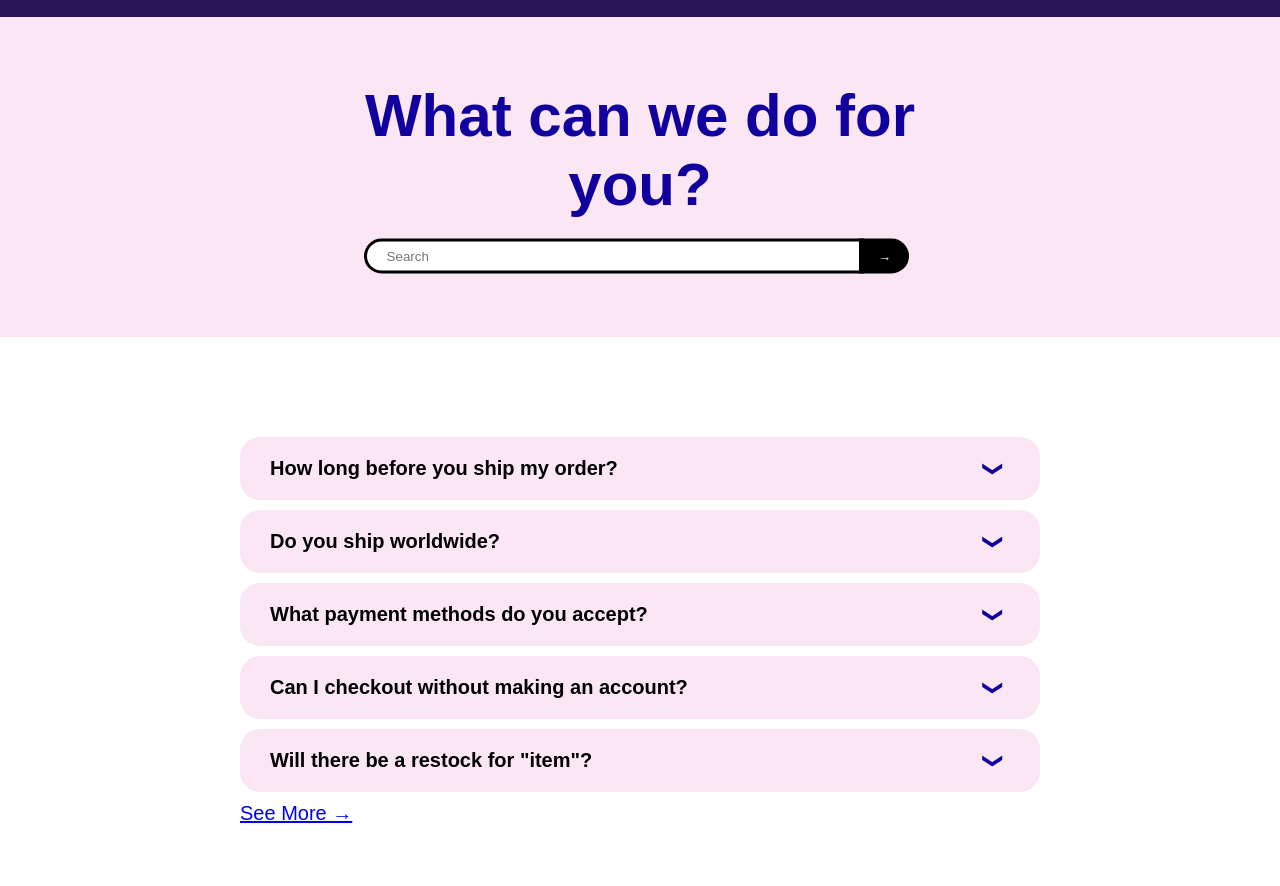
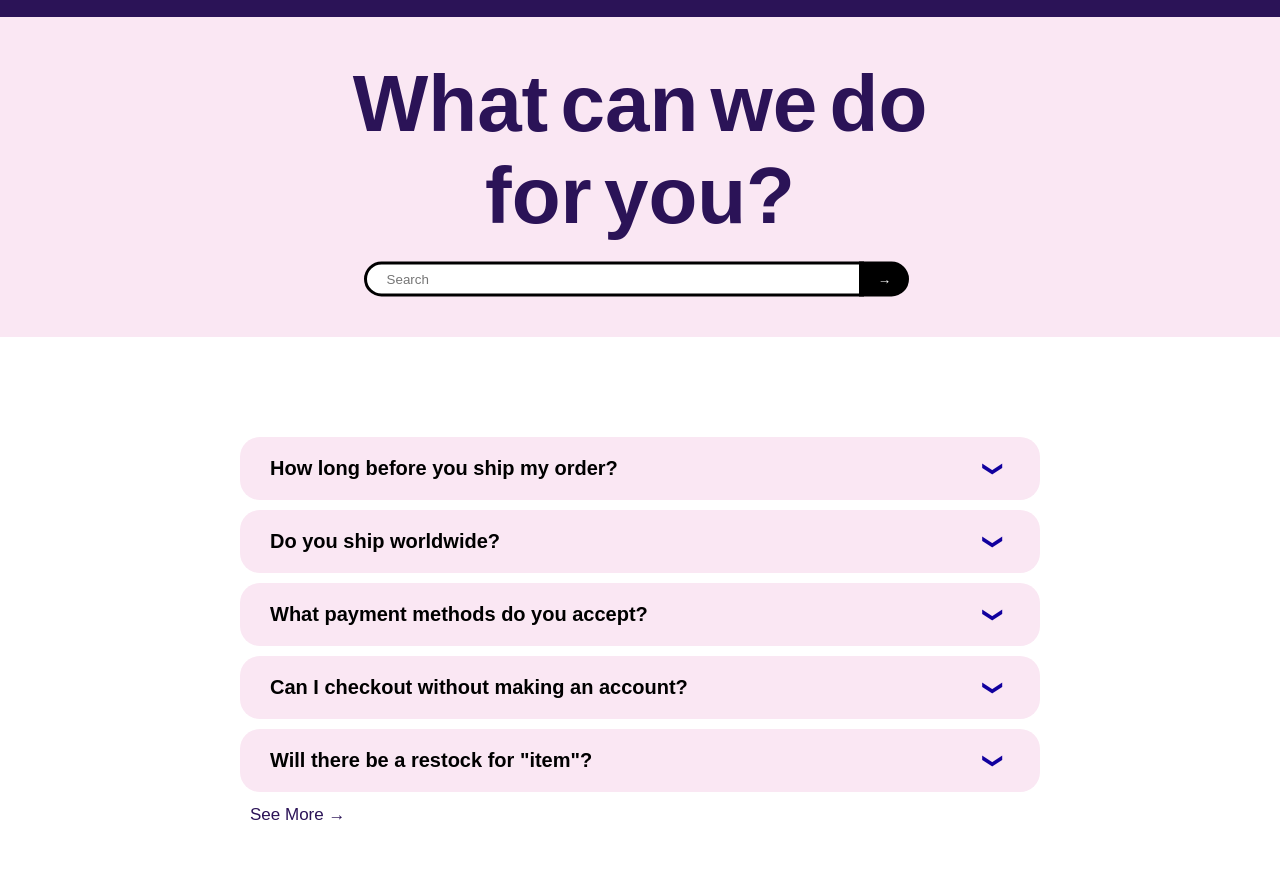
Before and after one commit to zeeneecodes/practice-faq-landing, a website: page index.html in a window 1280 px wide. Shown: the part 66-952 px from the top of the page. Drawn offline with nearby package versions, Linux system fonts and the light colour scheme; files that its build step writes are made by us from their sources.

Commit message:
add style to see more link and change color for h1 and h2

```diff
--- a/sass/base/_typography.scss
+++ b/sass/base/_typography.scss
@@ -1,9 +1,30 @@
 .header__title {
-  font-size: 6rem;
-  color: $violet-darker-2;
+  font-size: 8rem;
+  color: $violet-darker-1;
+  word-spacing: -1rem;
 
   &--sub {
-    color: $violet-darker-2;
+    color: $violet-darker-1;
     font-size: 4rem;
   }
 }
+
+.link {
+  padding: 1rem;
+  margin-bottom: 2rem;
+  box-sizing: border-box;
+  transition: all .15s ease-out;
+
+  &:link,
+  &:visited {
+    text-decoration: none;
+    color: $violet-darker-1;
+    font-size: 1.7rem;
+    text-align: end;
+
+  }
+
+  &:hover {
+    border-bottom: 4px solid $violet-darker-1;
+  }
+}
```
